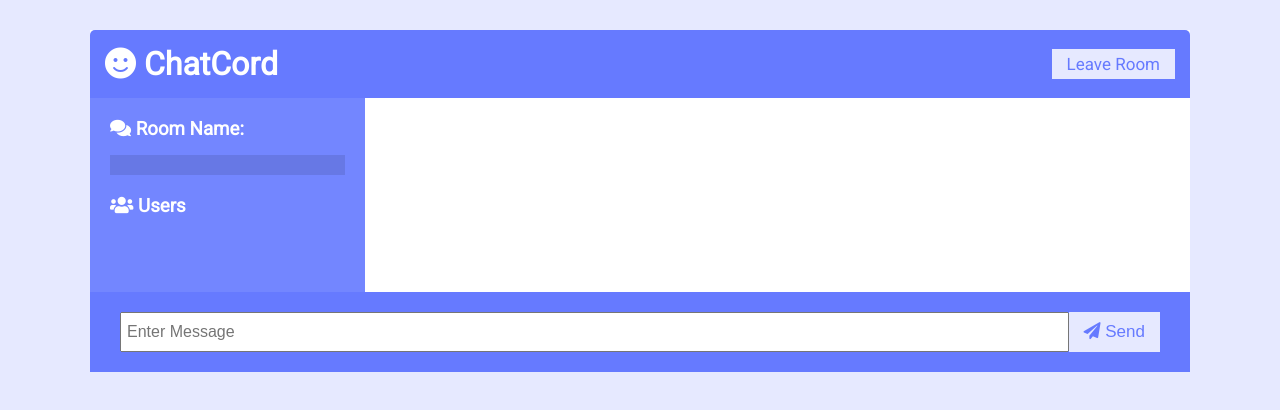
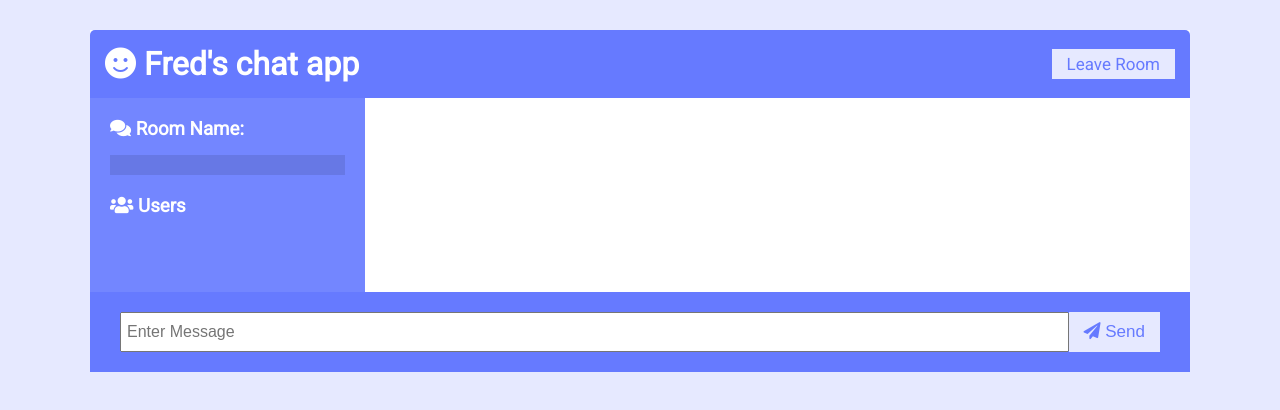
Before and after one commit to fedeprat/RealTimeChat, a website: page public/chat.html in a window 1280 px wide. Drawn offline with nearby package versions, Linux system fonts and the light colour scheme; no server answers.

Commit message:
images for readme uploaded

```diff
--- a/public/chat.html
+++ b/public/chat.html
@@ -10,12 +10,12 @@
       crossorigin="anonymous"
     />
     <link rel="stylesheet" href="css/style.css" />
-    <title>ChatCord App</title>
+    <title>Fred's chat App</title>
   </head>
   <body>
     <div class="chat-container">
       <header class="chat-header">
-        <h1><i class="fas fa-smile"></i> ChatCord</h1>
+        <h1><i class="fas fa-smile"></i> Fred's chat app</h1>
         <a href="index.html" class="btn">Leave Room</a>
       </header>
       <main class="chat-main">
```
Also changed, not shown: public/index.html (+2 -2 lines), images/chat1.png (added), images/chat2.png (added).
